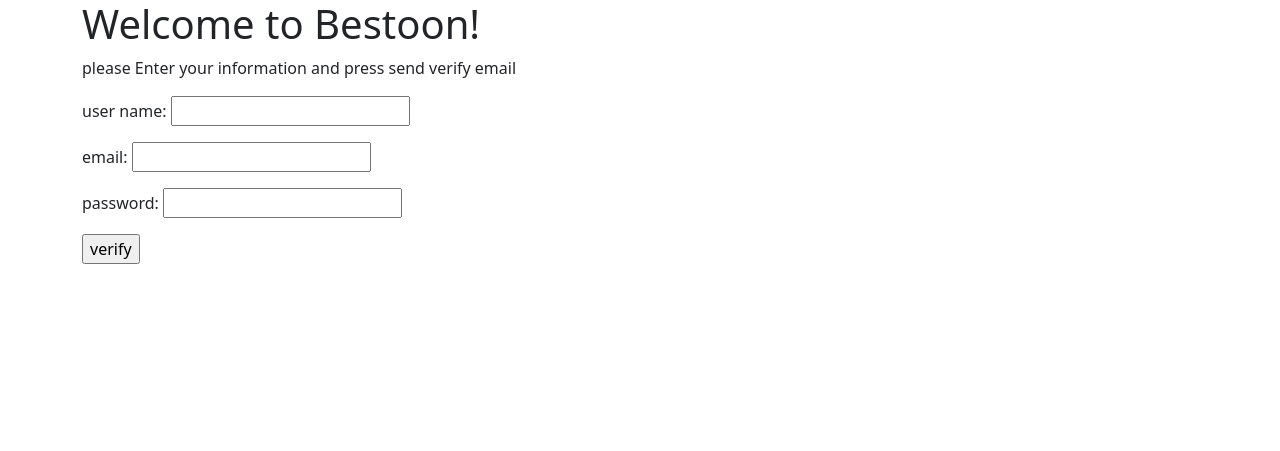
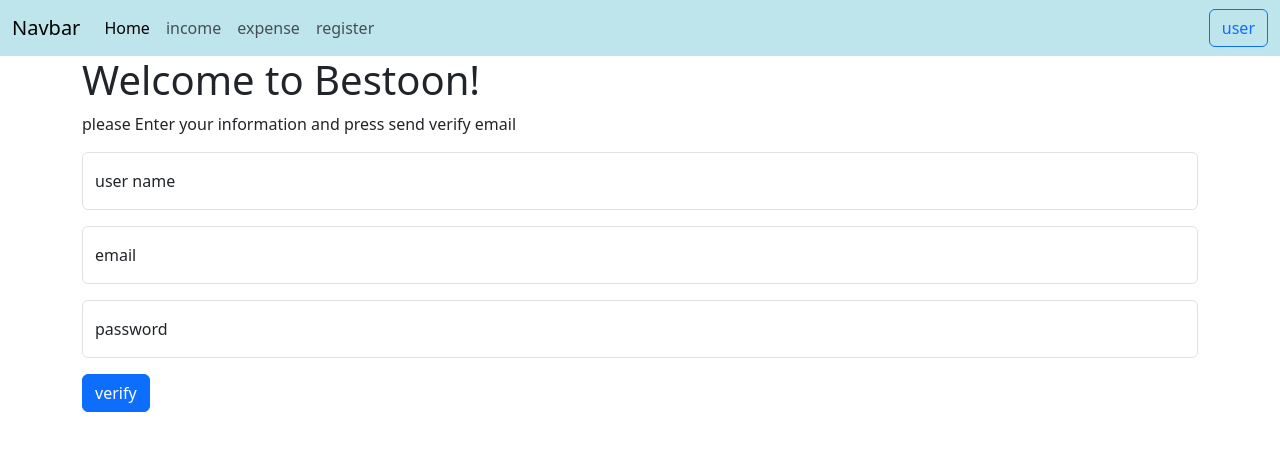
Before and after one commit to M-Amin-2007/bestoon_from_jadi, a Django app: page /register/ in a window 1280 px wide. Shown: the top 451 px of the page. Run offline with Django 3.2, Linux system fonts and the light colour scheme.

Commit message:
make expense and income panels.

```diff
--- a/templates/base.html
+++ b/templates/base.html
@@ -3,14 +3,39 @@
 <head>
     <meta charset="UTF-8">
     <link href="https://cdn.jsdelivr.net/npm/bootstrap@5.3.0/dist/css/bootstrap.min.css" rel="stylesheet" integrity="sha384-9ndCyUaIbzAi2FUVXJi0CjmCapSmO7SnpJef0486qhLnuZ2cdeRhO02iuK6FUUVM" crossorigin="anonymous">
+    <script src="https://cdn.jsdelivr.net/npm/bootstrap@5.3.0/dist/js/bootstrap.bundle.min.js" integrity="sha384-geWF76RCwLtnZ8qwWowPQNguL3RmwHVBC9FhGdlKrxdiJJigb/j/68SIy3Te4Bkz" crossorigin="anonymous"></script>
     {% block head %}
 
     {% endblock %}
 </head>
 <body>
+<nav class="navbar navbar-expand-lg" style="background-color: #bee5eb">
+  <div class="container-fluid">
+    <a class="navbar-brand" href="#">Navbar</a>
+    <button class="navbar-toggler" type="button" data-bs-toggle="collapse" data-bs-target="#navbarNav" aria-controls="navbarNav" aria-expanded="false" aria-label="Toggle navigation">
+      <span class="navbar-toggler-icon"></span>
+    </button>
+    <div class="collapse navbar-collapse" id="navbarNav">
+      <ul class="navbar-nav">
+        <li class="nav-item">
+          <a class="nav-link active" aria-current="page" href="{% url "web:home" %}">Home</a>
+        </li>
+        <li class="nav-item">
+          <a class="nav-link" href="{% url "web:income" %}">income</a>
+        </li>
+        <li class="nav-item">
+          <a class="nav-link" href="{% url "web:expense" %}">expense</a>
+        </li>
+        <li class="nav-item">
+          <a class="nav-link" href="{% url "web:register" %}">register</a>
+        </li>
+      </ul>
+    </div>
+      <a href="{% url "web:user" %}"><button type="submit" class="btn btn-outline-primary">user</button></a>
+  </div>
+</nav>
     {% block content %}
 
     {% endblock %}
-    <script src="https://cdn.jsdelivr.net/npm/bootstrap@5.3.0/dist/js/bootstrap.bundle.min.js" integrity="sha384-geWF76RCwLtnZ8qwWowPQNguL3RmwHVBC9FhGdlKrxdiJJigb/j/68SIy3Te4Bkz" crossorigin="anonymous"></script>
 </body>
 </html>
--- a/web/admin.py
+++ b/web/admin.py
@@ -6,4 +6,3 @@
 reg = admin.site.register
 reg(Expense)
 reg(Income)
-reg(Token)
--- a/web/templates/web/register.html
+++ b/web/templates/web/register.html
@@ -7,21 +7,21 @@
         <h1>Welcome to Bestoon!</h1>
     {% if status %}
         <p>please Enter your information and press send verify email</p>
-            <form class="" method="post">
-                <div class="mb-3">
-                    <label for="id_username" class="">user name:</label>
-                    <input type="text" id="id_username" name="username">
+            <form method="post">
+                <div class="mb-3 form-floating">
+                    <input type="text" id="id_username" name="username" class="form-control" placeholder="username" required>
+                    <label for="id_username">user name</label>
                 </div>
-                <div class="mb-3">
-                    <label for="id_email">email:</label>
-                    <input type="email" id="id_email" name="email">
+                <div class="mb-3 form-floating">
+                    <input type="email" id="id_email" name="email" class="form-control" placeholder="example@domain.com" required>
+                    <label for="id_email">email</label>
                 </div>
-                <div class="mb-3">
-                    <label for="id_password">password:</label>
-                    <input type="password" id="id_password" name="password">
+                <div class="mb-3 form-floating">
+                    <input type="password" id="id_password" name="password" class="form-control" placeholder="password" required>
+                    <label for="id_password">password</label>
                 </div>
                 <p style="color : rgba(255, 0, 0, 0.7)">{{ message }}</p>
-                <input type="submit" value="verify">
+                <input type="submit" value="verify" class="btn btn-primary">
             </form>
     {% else %}
         <p>please Enter your information and press send verify email</p>
--- /dev/null
+++ b/web/templates/web/user.html
@@ -0,0 +1,6 @@
+{% extends "base.html" %}
+{% block head %}
+    <title>user</title>
+{% endblock %}
+{% block content %}
+{% endblock %}
--- a/web/urls.py
+++ b/web/urls.py
@@ -5,7 +5,11 @@
 app_name = "web"
 
 urlpatterns = [
-    path("submit/expense/", views.expense_submit, name="expense_submit"),
-    path("submit/income/", views.income_submit, name="income_submit"),
+    path("expense/", views.expense, name="expense"),
+    path("income/", views.income, name="income"),
+    path("delete/<pk>/<db>/", views.delete_item, name="delete_method"),
     path("register/", views.register, name="register"),
+    path("login/", views.login_view, name="login"),
+    path("user/", views.user, name="user"),
+    path("", views.home, name="home"),
 ]
--- a/web/views.py
+++ b/web/views.py
@@ -1,52 +1,31 @@
 """create app views"""
 import ssl, smtplib, json, os, pathlib, string, random
 from email.message import EmailMessage
+from django.contrib.auth import login, authenticate
 from django.contrib.auth.hashers import make_password
-from django.shortcuts import render
-from django.http import JsonResponse
-from json import JSONEncoder
+from django.shortcuts import render, redirect
+from django.urls import reverse
 from django.views.decorators.csrf import csrf_exempt
 from bestoon.settings import BASE_DIR
 from .models import *
 import datetime
 from django.templatetags.static import static
 
+# TODO: add csrf tokens, add js validation to form before submit, add multiple delete for tables
+# TODO: add edit button to tables
+# TODO: user panel: 1-logout 2-change password, name, email , change the form of user button when it wasn't login
+# TODO: move register button under sign in form, change "register" to "sign up"
 url = static("web/secret.json")
 now = datetime.datetime.now
 def random_str(n):
     """returns a random str that not exit before this"""
-    characters = string.ascii_lowercase + string.ascii_uppercase + string.digits
+    characters = string.ascii_lowercase + string.ascii_uppercase + string.digits + ["$", "%", "&", "^", "?"]
     random_string = ""
     for _ in range(n):
         random_string += random.choice(characters)
     return random_string
 
 
-
-@csrf_exempt
-def expense_submit(request):
-    """make response for expense submit requests."""
-    this_token = request.POST["token"]
-    this_user = User.objects.get(token__token_m=this_token)
-    text = request.POST["text"]
-    amount = request.POST["amount"]
-    Expense.objects.create(user=this_user, text=text, amount=amount, date=now())
-    return  JsonResponse({
-        "status":"OK",
-    }, encoder=JSONEncoder)
-
-
-@csrf_exempt
-def income_submit(request):
-    """make response for income submit requests."""
-    this_token = request.POST["token"]
-    this_user = User.objects.get(token__token_m=this_token)
-    text = request.POST["text"]
-    amount = request.POST["amount"]
-    Income.objects.create(user=this_user, text=text, amount=amount, date=now())
-    return  JsonResponse({
-        "status":"OK",
-    }, encoder=JSONEncoder)
 
 @csrf_exempt
 def register(request):
@@ -66,9 +45,10 @@
             # send mail
             sender = 'bestoon2023@gmail.com'
             subject = "verify Bestoon account"
+            prefix = "https://" if request.is_secure() else "http://"
             body = f"""
             please click link to activate your account:
-            http://{request.get_host()}/register?email={email}&code={code}
+            {prefix}{request.get_host()}/register?email={email}&code={code}
             """
             secret_file = pathlib.Path(os.path.join(BASE_DIR, f"web/{url}"))
             sender_host_password = json.loads(secret_file.read_text())
@@ -88,17 +68,85 @@
     elif "code" in request.GET.keys():
         email = request.GET["email"]
         code = request.GET["code"]
-        if PasswordResetCodes.objects.filter(code = code).exists():
+        if PasswordResetCodes.objects.filter(code = code):
             new_temp_user = PasswordResetCodes.objects.get(code=code)
             new_user = User.objects.create(username=new_temp_user.user_name, password=new_temp_user.password, email=email)
-            this_token = random_str(48)
-            Token.objects.create(token_m=this_token, user=new_user)
+            login(request, new_user)
             PasswordResetCodes.objects.filter(code=code).delete()
-            context = {"message":f"your account activated. now you can login. remember this token to register data. token:{this_token}"}
-            return render(request, "web/login.html", context=context)
+            return redirect(reverse("web:user"))
         else:
             context = {"message": "this activating code is not valid!", "status":True}
             return render(request, "web/register.html", context=context)
     else:
         context = {"message":"", "status":True}
         return render(request, "web/register.html", context=context)
+
+def home(request):
+    """manage home request."""
+    return render(request, "web/home.html")
+
+
+def user(request):
+    """user panel view."""
+    if request.user.is_authenticated:
+        return render(request, "web/user.html")
+    else:
+        return redirect(reverse("web:login"))
+
+@csrf_exempt
+def login_view(request):
+    """login page view."""
+    if request.POST:
+        this_user = authenticate(username=request.POST["username"], password=request.POST["password"])
+        if this_user:
+            login(request, this_user)
+            return redirect(reverse("web:user"))
+        else:
+            context = {"message": "this user isn't exist or password is incorrect."}
+            return render(request, "web/login.html", context=context)
+
+    else:
+        context = {"message":""}
+        return render(request, "web/login.html" ,context=context)
+
+@csrf_exempt
+def income(request):
+    """incomes"""
+    if request.user.is_authenticated:
+        if request.method == "POST":
+            text = request.POST["text"]
+            amount = request.POST["amount"]
+            date = request.POST.get("date")
+            if not date: date = now()
+            Income.objects.create(text=text, amount=amount, date=date, this_user=request.user)
+        data_list = list(Income.objects.filter(this_user=request.user))
+        context = {"datas":enumerate(data_list), "title":"income"}
+        return render(request, "web/data.html", context=context)
+    else:
+        return redirect(reverse("web:login"))
+
+@csrf_exempt
+def expense(request):
+    """expenses"""
+    if request.user.is_authenticated:
+        if request.method == "POST":
+            text = request.POST["text"]
+            amount = request.POST["amount"]
+            date = request.POST.get("date")
+            if not date: date = now()
+            Expense.objects.create(text=text, amount=amount, date=date, this_user=request.user)
+        data_list = Expense.objects.filter(this_user=request.user)
+        context = {"datas":enumerate(data_list), "title":"expense"}
+        return render(request, "web/data.html", context=context)
+    else:
+        return redirect(reverse("web:login"))
+
+@csrf_exempt
+def delete_item(request, pk, db):
+    """delete an income or expense from database."""
+    if db == "income":
+        Income.objects.get(pk=pk).delete()
+        return redirect(reverse("web:income"))
+    elif db == "expense":
+        Expense.objects.get(pk=pk).delete()
+        return redirect(reverse("web:expense"))
```
Also changed, not shown: web/models.py (+2 -8 lines), web/templates/web/data.html (added, +48 -0 lines), web/templates/web/home.html (added, +11 -0 lines), web/templates/web/login.html (+14 -3 lines), web/migrations/0006_auto_20230626_1252.py (added).
